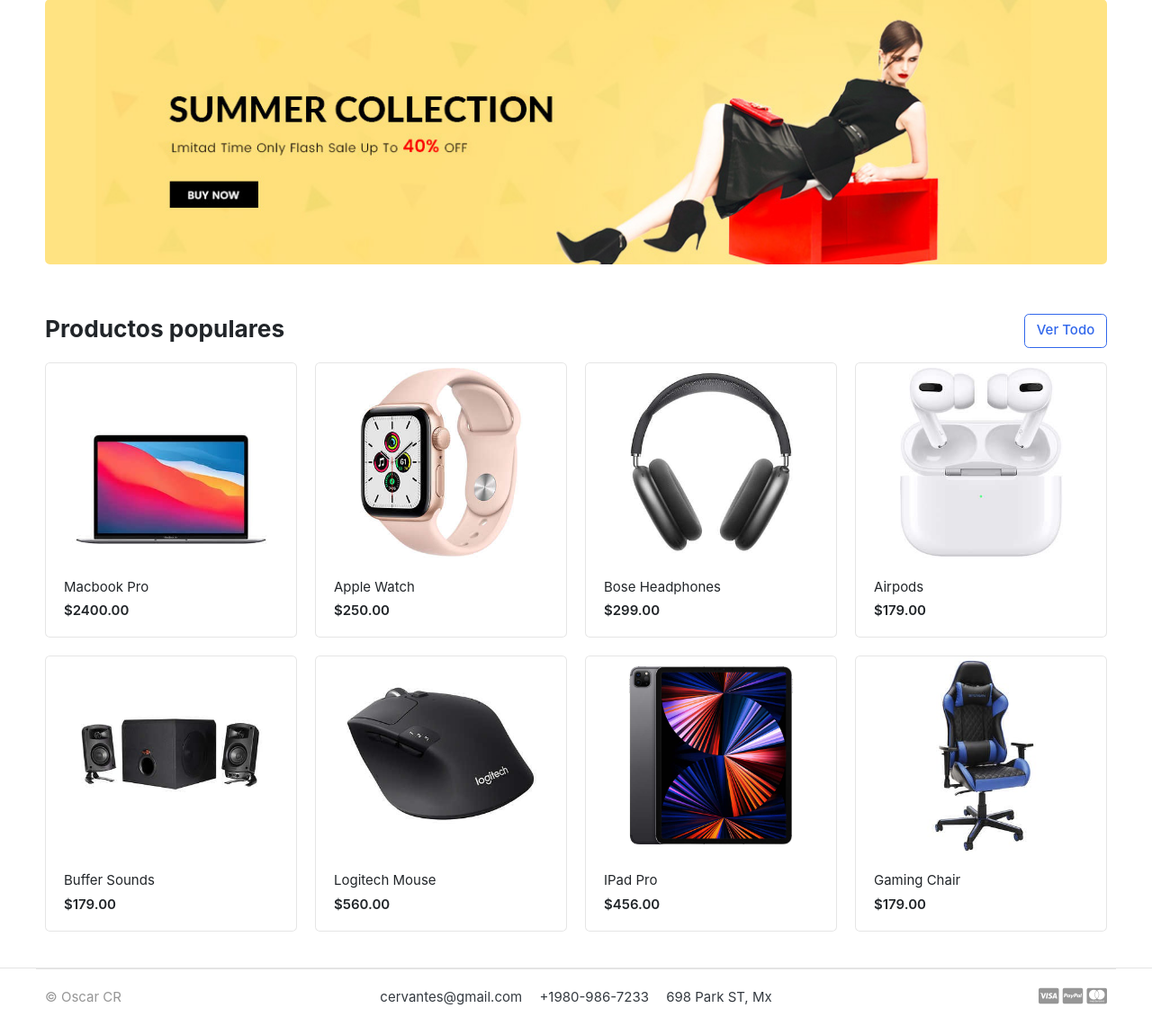
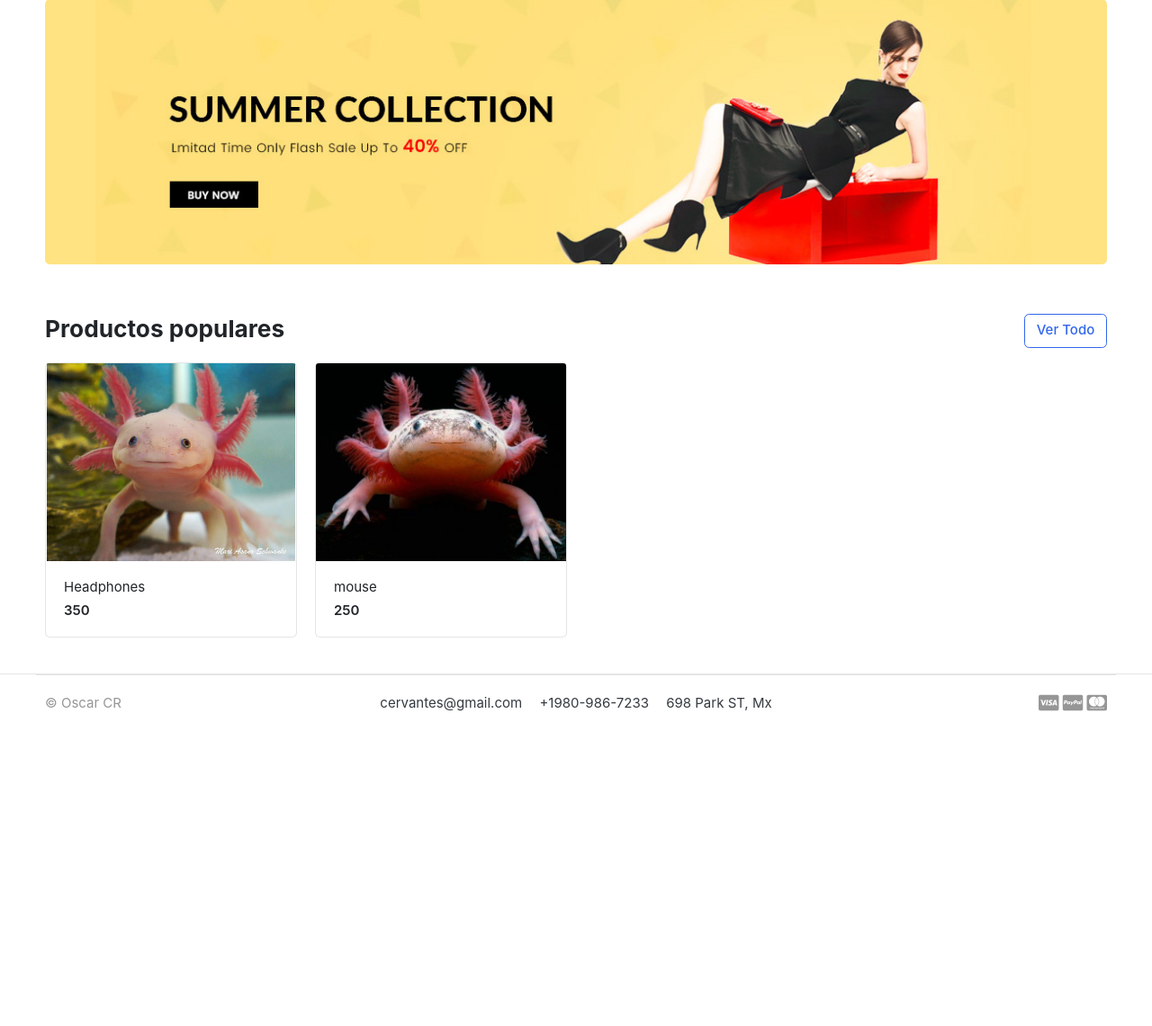
Before and after one commit to Oscar-CR09/ecommerce, a Django app: page / in a window 1280 px wide. Shown: the part 139-1280 px from the top of the page at 90% size. After the commit the page ends 930 px from the top, so only its background shows below. Run offline with Django 5.2, Linux system fonts and the light colour scheme; data comes from the database, SQL or seed files in the repository; some web fonts are replaced.

Commit message:
Update home view to display available products in the template

```diff
--- a/ecommerce/views.py
+++ b/ecommerce/views.py
@@ -1,4 +1,11 @@
 from django.shortcuts import render
+from store.models import Product
 
 def home(request):
-    return render(request, 'home.html')
+
+    products = Product.objects.all().filter(is_available=True)
+    context = {
+        'products': products,
+    }
+
+    return render(request, 'home.html',context)
--- a/templates/home.html
+++ b/templates/home.html
@@ -26,78 +26,20 @@
 
 
 <div class="row">
+	{% for product in products %}<!-- products loop inicio // -->
 	<div class="col-md-3">
 		<div class="card card-product-grid">
-			<a href="./product-detail.html" class="img-wrap"> <img src="{% static 'images/items/1006.jpg'%}"> </a>
+			<a href="./product-detail.html" class="img-wrap"> <img src="{{product.images.url}}"> </a>
 			<figcaption class="info-wrap">
-				<a href="./product-detail.html" class="title">Macbook Pro</a>
-				<div class="price mt-1">$2400.00</div> <!-- price-wrap.// -->
+				<a href="./product-detail.html" class="title">{{product.product_name}}</a>
+				<div class="price mt-1">{{ product.price }}</div> <!-- price-wrap.// -->
 			</figcaption>
 		</div>
 	</div> <!-- col.// -->
-	<div class="col-md-3">
-		<div class="card card-product-grid">
-			<a href="./product-detail.html" class="img-wrap"> <img src="{% static 'images/items/1001.jpg'%}"> </a>
-			<figcaption class="info-wrap">
-				<a href="./product-detail.html" class="title">Apple Watch</a>
-				<div class="price mt-1">$250.00</div> <!-- price-wrap.// -->
-			</figcaption>
-		</div>
-	</div> <!-- col.// -->
-	<div class="col-md-3">
-		<div class="card card-product-grid">
-			<a href="./product-detail.html" class="img-wrap"> <img src="{% static 'images/items/800.jpg'%}"> </a>
-			<figcaption class="info-wrap">
-				<a href="./product-detail.html" class="title">Bose Headphones</a>
-				<div class="price mt-1">$299.00</div> <!-- price-wrap.// -->
-			</figcaption>
-		</div>
-	</div> <!-- col.// -->
-	<div class="col-md-3">
-		<div class="card card-product-grid">
-			<a href="./product-detail.html" class="img-wrap"> <img src="{% static 'images/items/700.jpg'%}"> </a>
-			<figcaption class="info-wrap">
-				<a href="./product-detail.html" class="title">Airpods</a>
-				<div class="price mt-1">$179.00</div> <!-- price-wrap.// -->
-			</figcaption>
-		</div>
-	</div> <!-- col.// -->
-	<div class="col-md-3">
-		<div class="card card-product-grid">
-			<a href="./product-detail.html" class="img-wrap"> <img src="{% static 'images/items/400.jpg' %}"> </a>
-			<figcaption class="info-wrap">
-				<a href="./product-detail.html" class="title">Buffer Sounds</a>
-				<div class="price mt-1">$179.00</div> <!-- price-wrap.// -->
-			</figcaption>
-		</div>
-	</div> <!-- col.// -->
-	<div class="col-md-3">
-		<div class="card card-product-grid">
-			<a href="./product-detail.html" class="img-wrap"> <img src="{% static 'images/items/500.jpg'%}"> </a>
-			<figcaption class="info-wrap">
-				<a href="./product-detail.html" class="title">Logitech Mouse</a>
-				<div class="price mt-1">$560.00</div> <!-- price-wrap.// -->
-			</figcaption>
-		</div>
-	</div> <!-- col.// -->
-	<div class="col-md-3">
-		<div class="card card-product-grid">
-			<a href="./product-detail.html" class="img-wrap"> <img src="{% static 'images/items/1002.jpg'%}"> </a>
-			<figcaption class="info-wrap">
-				<a href="./product-detail.html" class="title">IPad Pro</a>
-				<div class="price mt-1">$456.00</div> <!-- price-wrap.// -->
-			</figcaption>
-		</div>
-	</div> <!-- col.// -->
-	<div class="col-md-3">
-		<div class="card card-product-grid">
-			<a href="./product-detail.html" class="img-wrap"> <img src="{% static 'images/items/1004.jpg'%}"> </a>
-			<figcaption class="info-wrap">
-				<a href="./product-detail.html" class="title">Gaming Chair</a>
-				<div class="price mt-1">$179.00</div> <!-- price-wrap.// -->
-			</figcaption>
-		</div>
-	</div> <!-- col.// -->
+
+	{% endfor %} <!-- products loop. final// -->
+
+
 </div> <!-- row.// -->
 
 </div><!-- container // -->
```
